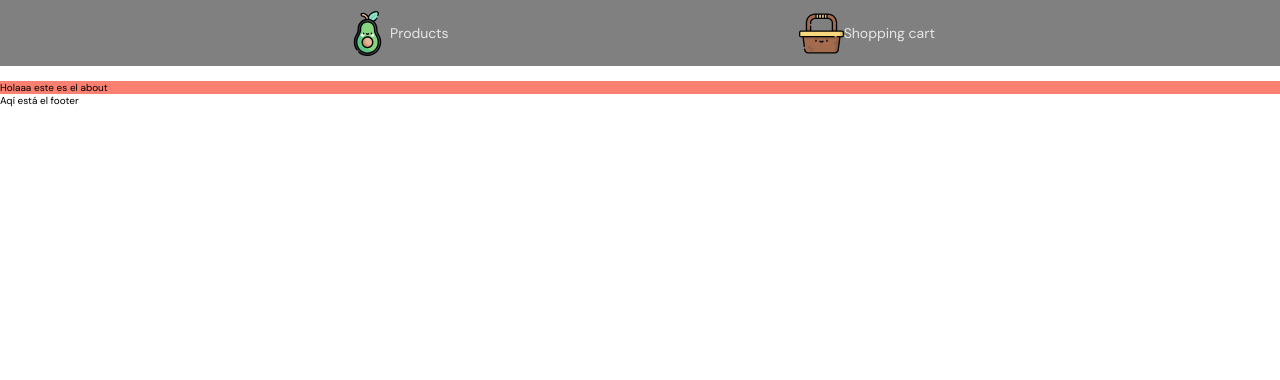
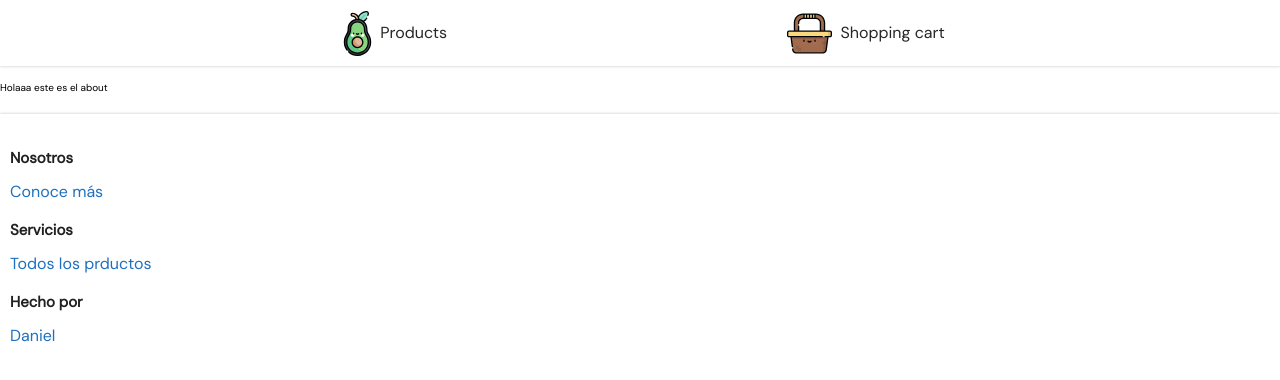
Before and after one commit to DanielR76/Next-Shopping, a Next.js app: page /about in a window 1280 px wide. Shown: the top 380 px of the page. Built offline with nearby package versions, Linux system fonts and the light colour scheme.

Commit message:
Fix theme styles

```diff
--- /dev/null
+++ b/components/Footer.tsx
@@ -0,0 +1,29 @@
+import Link from "next/link";
+import React from "react";
+
+export const Footer = () => {
+	return (
+		<footer>
+			<section>
+				<h4>Nosotros</h4>
+				<Link href="/about">
+					<a>Conoce más</a>
+				</Link>
+			</section>
+			<section>
+				<h4>Servicios</h4>
+				<Link href="/">
+					<a>Todos los prductos</a>
+				</Link>
+			</section>
+			<section>
+				<h4>Hecho por</h4>
+				<a href="https://github.com/DanielR76">
+					Daniel <span className="footer-git" />
+				</a>
+			</section>
+		</footer>
+	);
+};
+
+export default Footer;
--- a/components/Navbar.tsx
+++ b/components/Navbar.tsx
@@ -1,7 +1,7 @@
 import Link from "next/link";
 import { Avocado, Basket } from "./SVGIcons";
 
-const Navbar = () => {
+export const Navbar = () => {
 	return (
 		<header>
 			<nav className="nav">
@@ -14,7 +14,7 @@ const Navbar = () => {
 				<section className="nav-section">
 					<Basket size="45" />
 					<Link href="/shopping/123">
-						<a className="nav-anchor">Shopping cart</a>
+						<a className="nav-anchor basket">Shopping cart</a>
 					</Link>
 				</section>
 			</nav>
--- /dev/null
+++ b/components/index.ts
@@ -0,0 +1,2 @@
+export { default as Footer } from "./Footer";
+export { default as Navbar } from "./Navbar";
--- a/layouts/Layout.tsx
+++ b/layouts/Layout.tsx
@@ -1,11 +1,11 @@
-import Navbar from "@components/Navbar";
+import { Navbar, Footer } from "../components";
 
 const Layout: React.FC = ({ children }) => {
 	return (
 		<>
 			<Navbar />
 			{children}
-			<footer>Aqí está el footer</footer>
+			<Footer />
 		</>
 	);
 };
--- /dev/null
+++ b/styles/_footer.scss
@@ -0,0 +1,32 @@
+@import "./theme.scss";
+
+footer {
+	width: 100%;
+	height: auto;
+	margin-top: 20px;
+	padding: 30px 10px;
+	background-color: $bg-color-1;
+	box-shadow: 0 -1px 2px 0 rgba(34, 36, 38, 0.15);
+
+	section {
+		margin: 5px 0;
+		font-family: $font-fm-1;
+
+		h4 {
+			font-size: 1.5rem;
+			font-weight: 700;
+			line-height: 1.9rem;
+			color: $font-color-1;
+		}
+
+		a {
+			display: inline-block;
+			padding: 15px 0;
+			font-size: 1.6rem;
+			line-height: 1.8rem;
+			text-decoration: none;
+			color: $font-color-4;
+			cursor: pointer;
+		}
+	}
+}
--- a/styles/_navbar.scss
+++ b/styles/_navbar.scss
@@ -7,7 +7,8 @@ header {
 		display: flex;
 		justify-content: space-evenly;
 		margin-bottom: 15px;
-		background-color: $primary-color;
+		background-color: $bg-color-1;
+		box-shadow: 0 1px 2px 0 rgba(34, 36, 38, 0.15);
 
 		&-section {
 			display: flex;
@@ -15,19 +16,24 @@ header {
 			justify-content: center;
 			padding: 0 5px;
 			cursor: pointer;
+
+			.basket {
+				margin-left: 8px;
+			}
+
 			&:hover {
-				background-color: $secondary-color;
+				background-color: $bg-color-2;
 			}
 		}
 
 		&-anchor {
 			padding: 25px 0;
-			font-size: 1.4rem;
+			font-size: 1.6rem;
 			font-weight: 400;
 			line-height: 1.6rem;
+			text-decoration: none;
+			color: $font-color-2;
 			text-align: center;
-			text-decoration: none;
-			color: $secondary-color-font;
 		}
 	}
 }
--- a/styles/main.scss
+++ b/styles/main.scss
@@ -1,5 +1,6 @@
 @import "./theme.scss";
 @import "./navbar";
+@import "./footer";
 
 * {
 	box-sizing: border-box;
@@ -9,10 +10,6 @@
 
 html {
 	font-size: 62.5%;
-	font-family: $primary-font;
+	font-family: $font-fm-1;
 	scroll-behavior: smooth;
 }
-
-.container {
-	background-color: $secondary-color;
-}
--- a/styles/theme.scss
+++ b/styles/theme.scss
@@ -1,13 +1,15 @@
 @import url("https://fonts.googleapis.com/css2?family=DM+Sans&family=Montserrat&display=swap");
 
-//Color
-$primary-color: gray;
-$secondary-color: salmon;
+//background-color
+$bg-color-1: rgb(255, 255, 255);
+$bg-color-2: rgba(0, 0, 0, 0.05);
 
 //Font colors
-$primary-color-font: black;
-$secondary-color-font: rgba(255, 255, 255, 0.8);
+$font-color-1: rgba(0, 0, 0, 0.87);
+$font-color-2: rgba(0, 0, 0, 0.85);
+$font-color-3: rgb(105, 105, 105);
+$font-color-4: rgb(30, 112, 191);
 
 //Font family
-$primary-font: "DM Sans", sans-serif;
-$secondary-font: "Montserrat", sans-serif;
+$font-fm-1: "DM Sans", sans-serif;
+$font-fm-2: "Montserrat", sans-serif;
```
